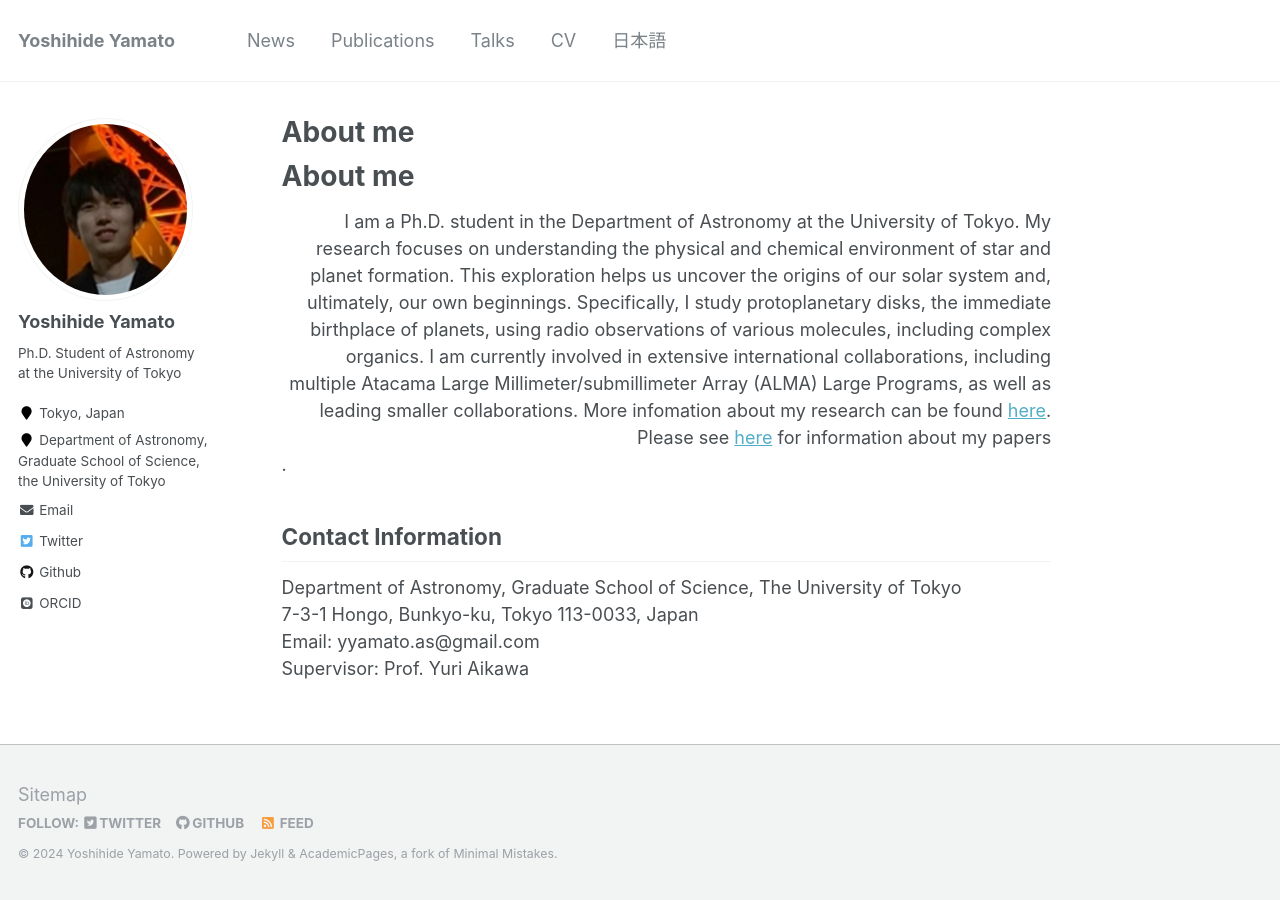
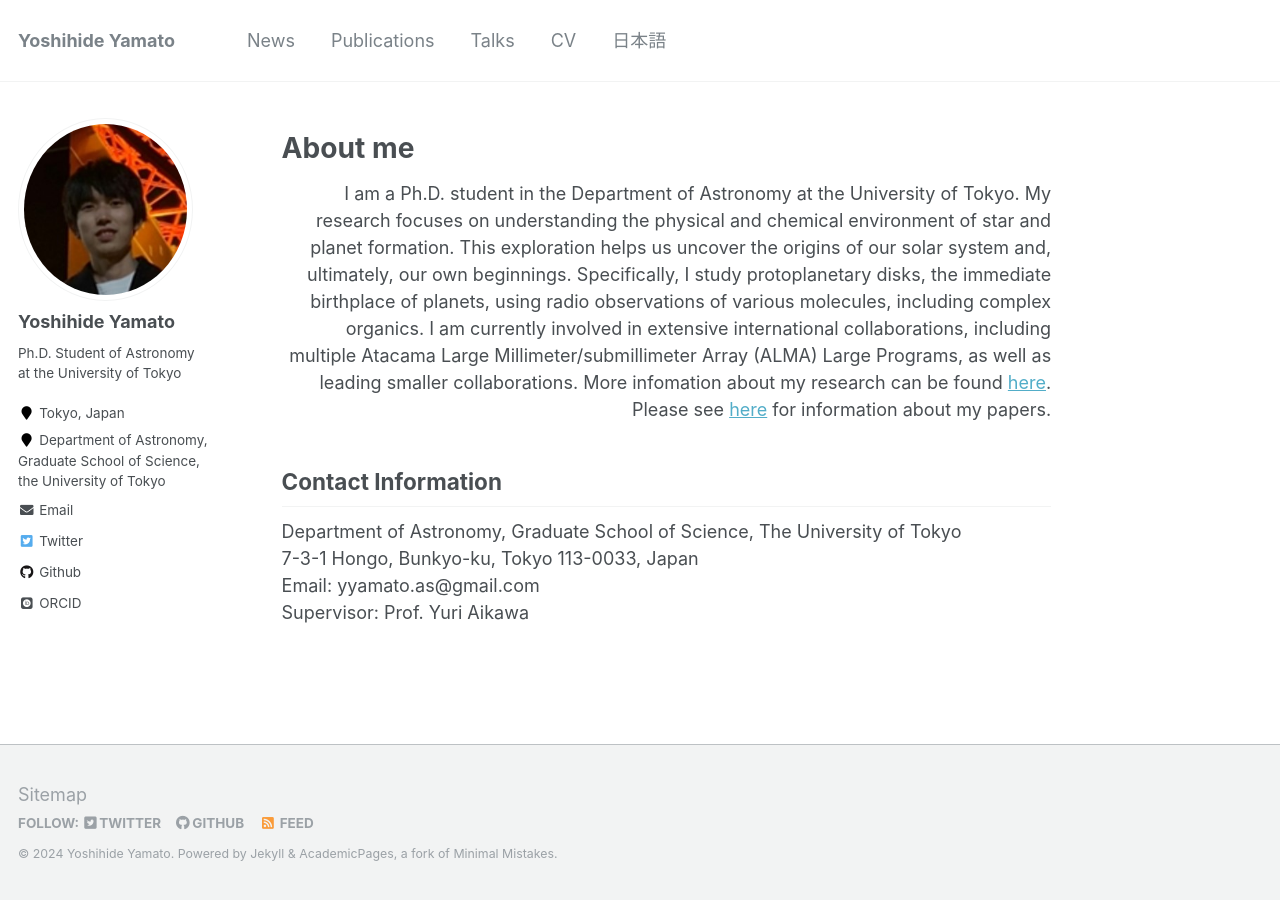
Before and after one commit to yyamato-as/website, a Jekyll site: the page built from _pages/about.md, in a window 1280 px wide. Built offline with Jekyll 4.4.1, drawn with Linux system fonts in a browser that asks for light colours; some web fonts are replaced; our own code applies the rules of GitHub Pages for plain Markdown files; some of the changed lines change nothing that is shown.

Commit message:
Updated home page

```diff
--- a/_pages/about.md
+++ b/_pages/about.md
@@ -6,14 +6,11 @@
 redirect_from:
   - /about/
   - /about.html
-write {
-  text-align: justify;
-}
 ---
 
 
 # About me
-<div style="text-align: right">I am a Ph.D. student in the Department of Astronomy at the University of Tokyo. My research focuses on understanding the physical and chemical environment of star and planet formation. This exploration helps us uncover the origins of our solar system and, ultimately, our own beginnings. Specifically, I study protoplanetary disks, the immediate birthplace of planets, using radio observations of various molecules, including complex organics. I am currently involved in extensive international collaborations, including multiple Atacama Large Millimeter/submillimeter Array (ALMA) Large Programs, as well as leading smaller collaborations. More infomation about my research can be found <a href="https://yyamato-as.github.io/website/research">here</a>. Please see <a href="https://yyamato-as.github.io/website/publications">here</a> for information about my papers</div>.
+<div style="text-align: right">I am a Ph.D. student in the Department of Astronomy at the University of Tokyo. My research focuses on understanding the physical and chemical environment of star and planet formation. This exploration helps us uncover the origins of our solar system and, ultimately, our own beginnings. Specifically, I study protoplanetary disks, the immediate birthplace of planets, using radio observations of various molecules, including complex organics. I am currently involved in extensive international collaborations, including multiple Atacama Large Millimeter/submillimeter Array (ALMA) Large Programs, as well as leading smaller collaborations. More infomation about my research can be found <a href="https://yyamato-as.github.io/website/research">here</a>. Please see <a href="https://yyamato-as.github.io/website/publications">here</a> for information about my papers.</div>
 
 Contact Information
 ------
```
